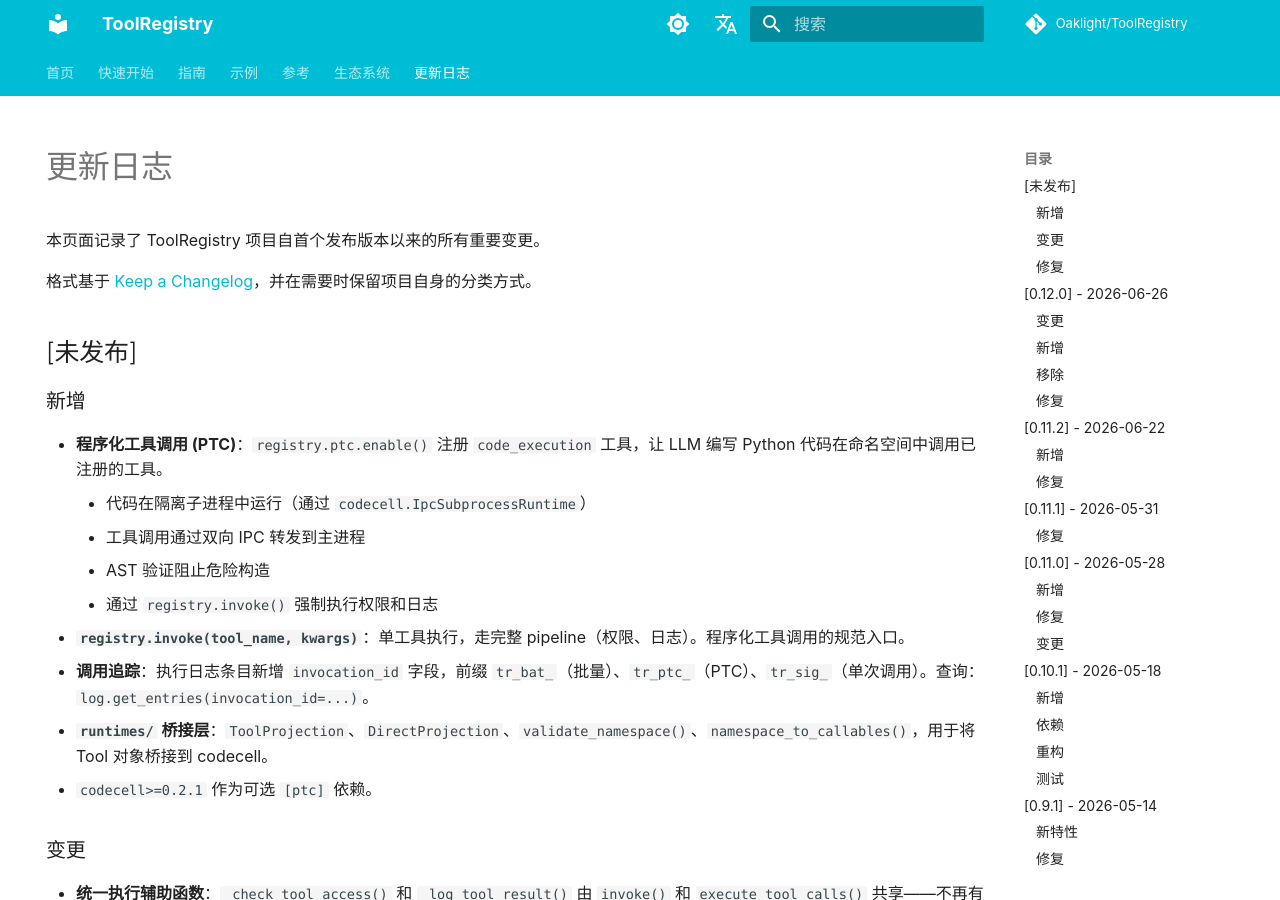
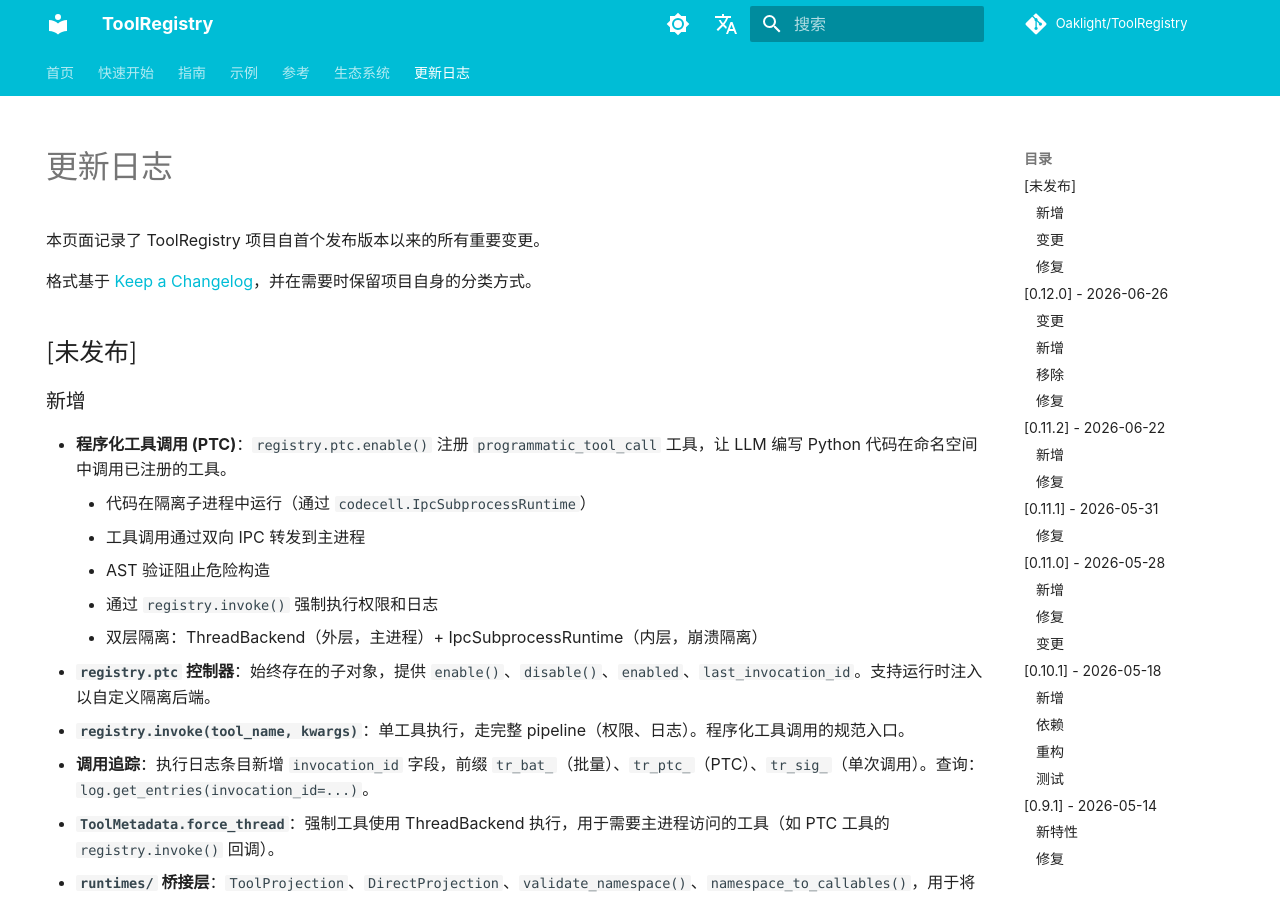
Before and after one commit to Oaklight/ToolRegistry, an MkDocs documentation site: the page built from docs/changelog.md, in a window 1280 px wide and 900 px high. Built offline with MkDocs 1.6.1 and Material for MkDocs 9.7.7, drawn with Linux system fonts in a browser that asks for light colours; some web fonts are replaced; comment, search, counter and statistics services are not loaded.

Commit message:
docs: update changelog with PTC controller, force_thread, tool rename

```diff
--- a/docs/changelog.md
+++ b/docs/changelog.md
@@ -18,13 +18,16 @@
 
 ### 新增
 
-- **程序化工具调用 (PTC)**：`registry.ptc.enable()` 注册 `code_execution` 工具，让 LLM 编写 Python 代码在命名空间中调用已注册的工具。
+- **程序化工具调用 (PTC)**：`registry.ptc.enable()` 注册 `programmatic_tool_call` 工具，让 LLM 编写 Python 代码在命名空间中调用已注册的工具。
     - 代码在隔离子进程中运行（通过 `codecell.IpcSubprocessRuntime`）
     - 工具调用通过双向 IPC 转发到主进程
     - AST 验证阻止危险构造
     - 通过 `registry.invoke()` 强制执行权限和日志
+    - 双层隔离：ThreadBackend（外层，主进程）+ IpcSubprocessRuntime（内层，崩溃隔离）
+- **`registry.ptc` 控制器**：始终存在的子对象，提供 `enable()`、`disable()`、`enabled`、`last_invocation_id`。支持运行时注入以自定义隔离后端。
 - **`registry.invoke(tool_name, kwargs)`**：单工具执行，走完整 pipeline（权限、日志）。程序化工具调用的规范入口。
 - **调用追踪**：执行日志条目新增 `invocation_id` 字段，前缀 `tr_bat_`（批量）、`tr_ptc_`（PTC）、`tr_sig_`（单次调用）。查询：`log.get_entries(invocation_id=...)`。
+- **`ToolMetadata.force_thread`**：强制工具使用 ThreadBackend 执行，用于需要主进程访问的工具（如 PTC 工具的 `registry.invoke()` 回调）。
 - **`runtimes/` 桥接层**：`ToolProjection`、`DirectProjection`、`validate_namespace()`、`namespace_to_callables()`，用于将 Tool 对象桥接到 codecell。
 - `codecell>=0.2.1` 作为可选 `[ptc]` 依赖。
 
```
